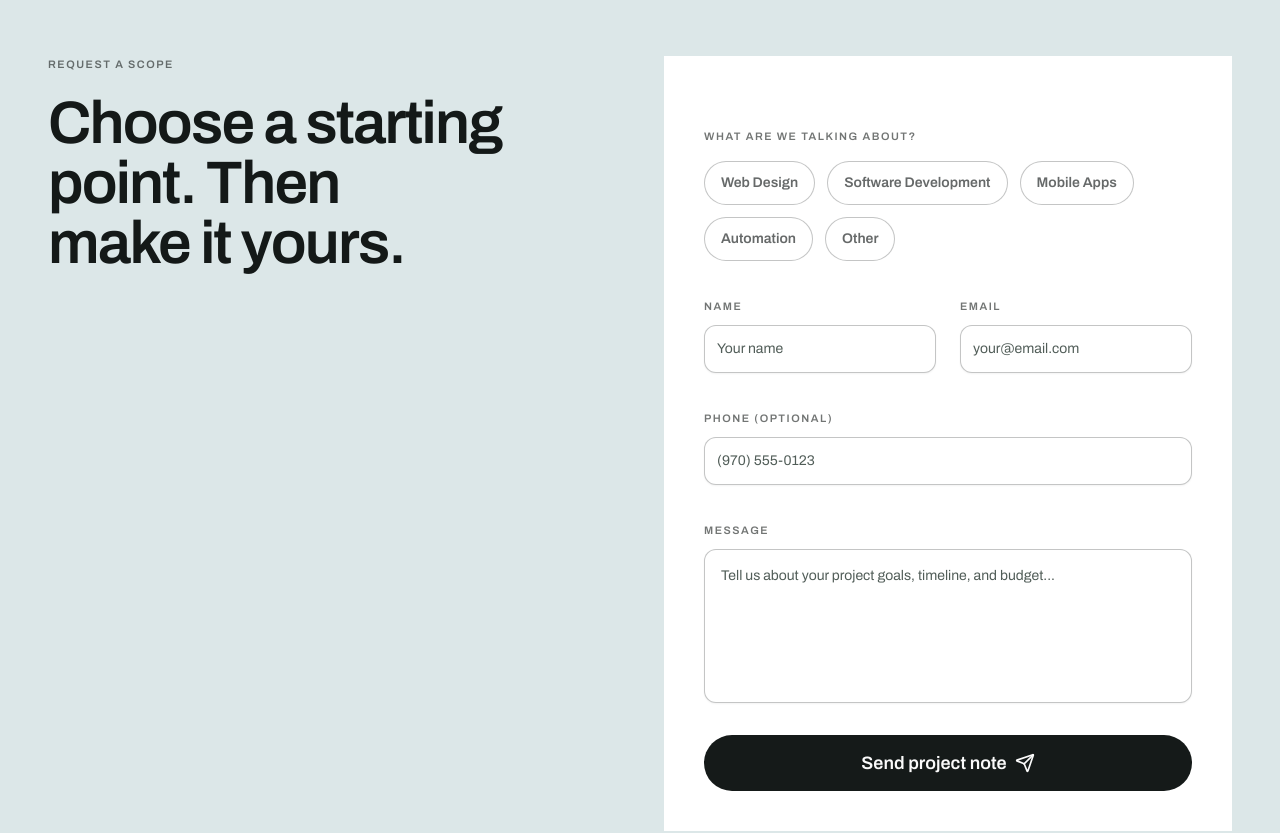
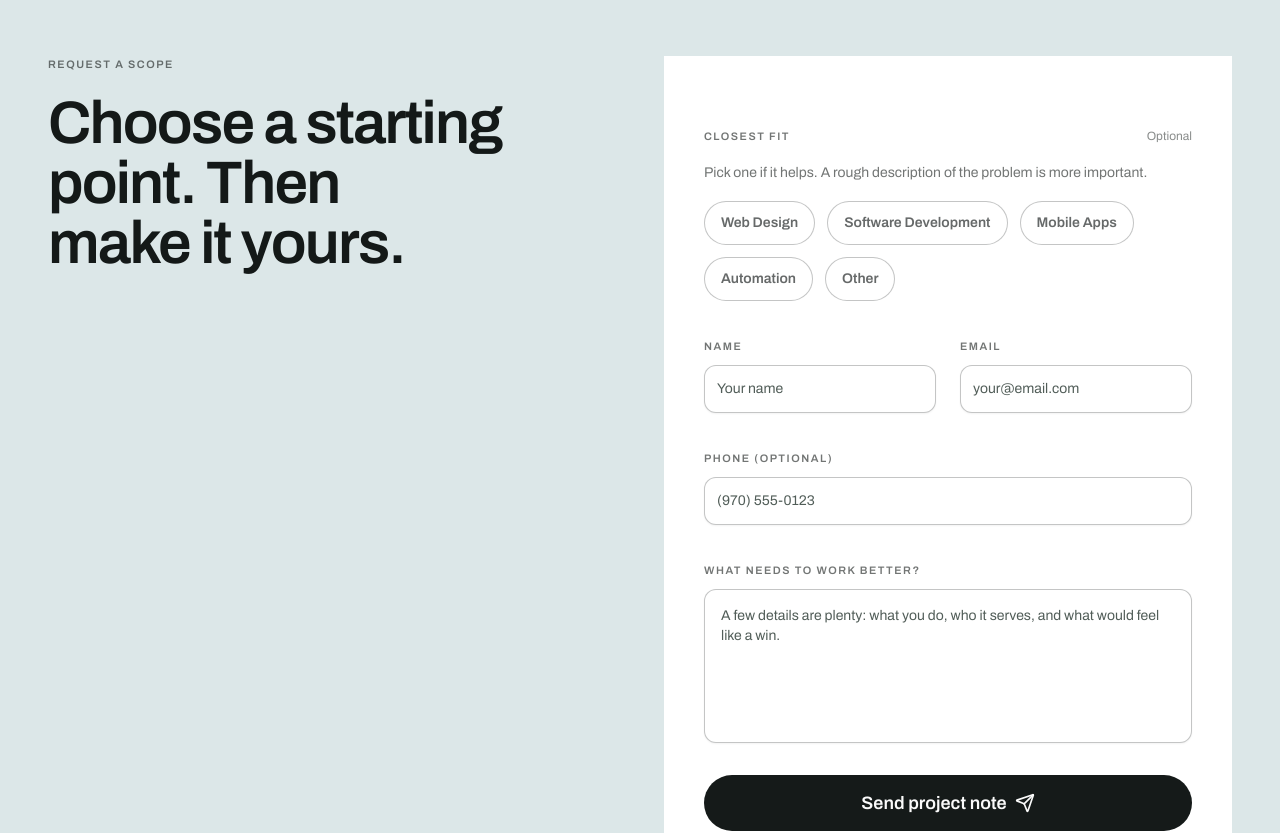
Before and after one commit to Erics1337/crest-code-creative, a Next.js app: page /packages in a window 1280 px wide. Shown: the part 1780-2613 px from the top of the page. Built offline with nearby package versions, Linux system fonts and the light colour scheme; no server answers.

Commit message:
Clarify contact inquiry flow

```diff
--- a/src/components/forms/contact-form.tsx
+++ b/src/components/forms/contact-form.tsx
@@ -6,7 +6,7 @@ import { Button } from '@/components/ui/button';
 import { Input } from '@/components/ui/input';
 import { Textarea } from '@/components/ui/textarea';
 import { useToast } from '@/components/ui/use-toast';
-import { Send, Clock } from 'lucide-react';
+import { Check, CircleAlert, Clock, Send } from 'lucide-react';
 import { motion } from 'framer-motion';
 
 interface ContactFormProps {
@@ -25,11 +25,14 @@ export function ContactForm({ selectedPackage }: ContactFormProps) {
   const [isLoading, setIsLoading] = useState(false);
   const [isSubmitted, setIsSubmitted] = useState(false);
   const [selectedService, setSelectedService] = useState(selectedPackage || '');
+  const [submittedService, setSubmittedService] = useState('');
+  const [formError, setFormError] = useState('');
   const { toast } = useToast();
 
   const handleSubmit = async (e: React.FormEvent<HTMLFormElement>) => {
     e.preventDefault();
     setIsLoading(true);
+    setFormError('');
 
     const formData = new FormData(e.currentTarget);
     const data = {
@@ -56,6 +59,7 @@ export function ContactForm({ selectedPackage }: ContactFormProps) {
         throw new Error(result.details || 'Failed to send message');
       }
 
+      setSubmittedService(selectedService);
       setIsSubmitted(true);
       toast({
         title: 'Message sent!',
@@ -72,9 +76,11 @@ export function ContactForm({ selectedPackage }: ContactFormProps) {
         setSelectedService('');
       }
     } catch (error: unknown) {
+      const message = error instanceof Error ? error.message : 'Unable to send your note right now. Please try again or email Eric directly.';
+      setFormError(message);
       toast({
         title: 'Error',
-        description: error instanceof Error ? error.message : 'Failed to send message. Please try again.',
+        description: message,
         variant: 'destructive',
       });
     } finally {
@@ -104,7 +110,7 @@ export function ContactForm({ selectedPackage }: ContactFormProps) {
         <div className="space-y-2">
           <h2 className="text-3xl font-semibold tracking-[-0.03em] text-foreground">Message received.</h2>
           <p className="text-muted-foreground text-lg max-w-md mx-auto">
-            Thanks for reaching out. We&apos;re excited to explore how we can help you with {selectedService || 'your project'}.
+            Eric will review your note personally and reply within one business day about the best next step for {submittedService || 'your project'}.
           </p>
         </div>
 
@@ -136,32 +142,38 @@ export function ContactForm({ selectedPackage }: ContactFormProps) {
       />
 
       <div className="space-y-4">
-        <label className="field-label block">
-          What are we talking about?
-        </label>
-        <div className="flex flex-wrap gap-3">
-          {services.map((service) => (
+        <div className="flex items-baseline justify-between gap-4">
+          <label id="service-fit-label" className="field-label block">Closest fit</label>
+          <span className="text-xs text-foreground/50">Optional</span>
+        </div>
+        <p className="text-sm leading-6 text-foreground/60">Pick one if it helps. A rough description of the problem is more important.</p>
+        <div className="flex flex-wrap gap-3" role="radiogroup" aria-labelledby="service-fit-label">
+          {services.map((service) => {
+            const isSelected = selectedService === service;
+            return (
               <button
                 key={service}
                 type="button"
-              onClick={() => setSelectedService(service)}
-              className={`
-                relative min-h-11 rounded-full border px-4 py-2 text-sm font-semibold transition-colors duration-200
-                ${selectedService === service
-                  ? 'border-foreground bg-foreground text-background'
-                  : 'border-foreground/25 bg-white text-foreground/65 hover:border-foreground hover:text-foreground'
-                }
-              `}
+                role="radio"
+                aria-checked={isSelected}
+                onClick={() => setSelectedService(isSelected ? '' : service)}
+                className={`inline-flex min-h-11 items-center gap-2 rounded-full border px-4 py-2 text-sm font-semibold transition-colors duration-200 ${isSelected ? 'border-foreground bg-foreground text-background' : 'border-foreground/25 bg-white text-foreground/65 hover:border-foreground hover:text-foreground'}`}
               >
+                {isSelected && <Check className="h-4 w-4" aria-hidden="true" />}
                 {service}
-              {selectedService === service && (
-                <span className="absolute -right-1 -top-1 h-3 w-3 rounded-full border-2 border-white bg-accent" />
-              )}
               </button>
-          ))}
+            );
+          })}
         </div>
         <input type="hidden" name="package" value={selectedService} />
       </div>
+
+      {formError && (
+        <div role="alert" className="flex gap-3 border border-destructive/35 bg-destructive/5 p-4 text-sm leading-6 text-foreground">
+          <CircleAlert className="mt-0.5 h-5 w-5 shrink-0 text-destructive" aria-hidden="true" />
+          <p>{formError} You can also email <a href="mailto:eric@crestcodecreative.com" className="font-semibold underline underline-offset-4">eric@crestcodecreative.com</a>.</p>
+        </div>
+      )}
 
       <div className="grid gap-6 md:grid-cols-2">
         <div className="space-y-2">
@@ -206,13 +218,13 @@ export function ContactForm({ selectedPackage }: ContactFormProps) {
 
       <div className="space-y-2">
         <label htmlFor="message" className="field-label">
-          Message
+          What needs to work better?
         </label>
         <Textarea
           id="message"
           name="message"
           required
-          placeholder="Tell us about your project goals, timeline, and budget..."
+          placeholder="A few details are plenty: what you do, who it serves, and what would feel like a win."
           rows={6}
           className="resize-none rounded-lg border-foreground/25 bg-white p-4 focus:border-accent"
         />
@@ -232,6 +244,7 @@ export function ContactForm({ selectedPackage }: ContactFormProps) {
           </span>
         )}
       </Button>
+      <p className="text-center text-sm leading-6 text-foreground/55">Eric reads every note personally. No pressure, no sales sequence—just a clear next step.</p>
     </form>
   );
 }
```
Lines whose indentation alone changed are shown as unchanged.
